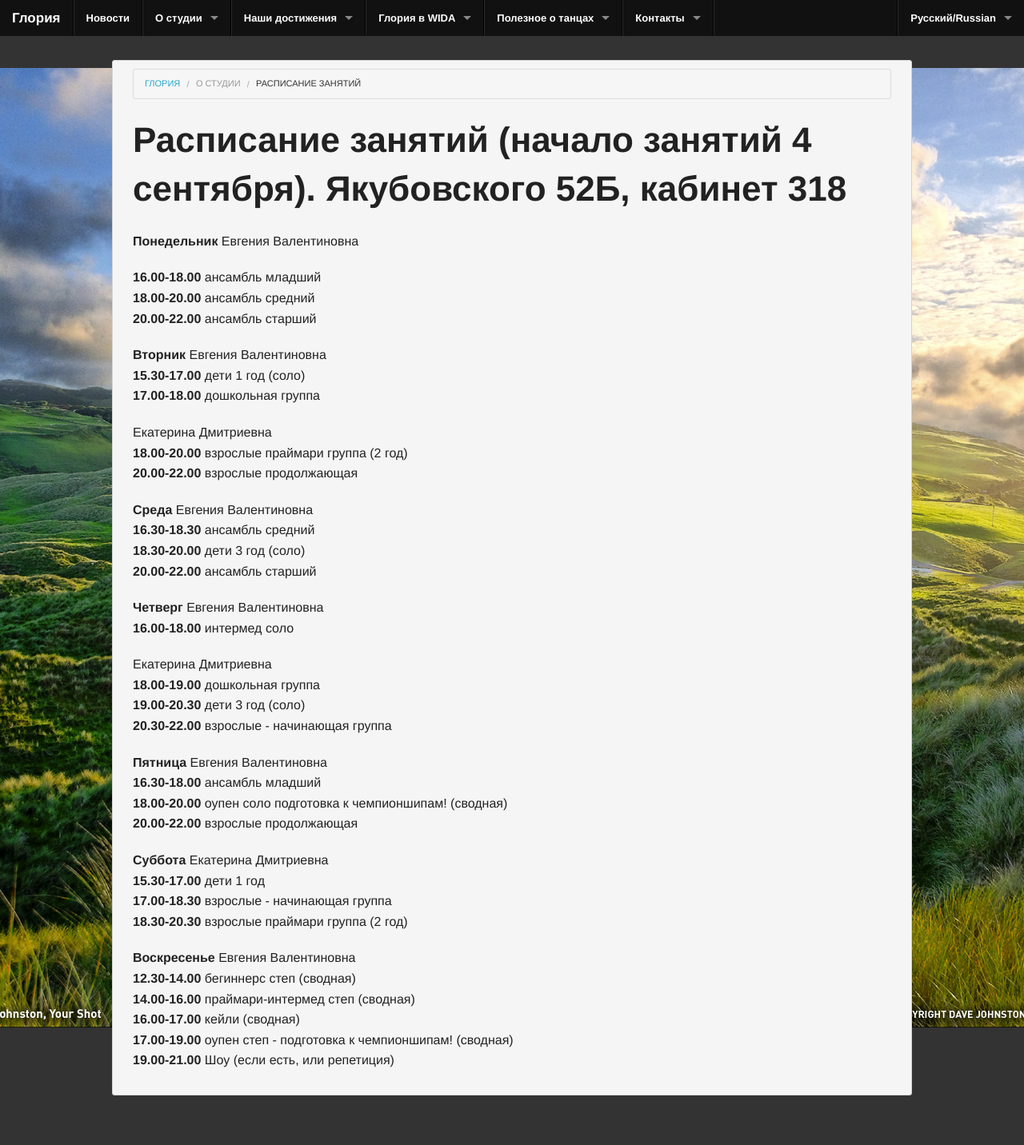
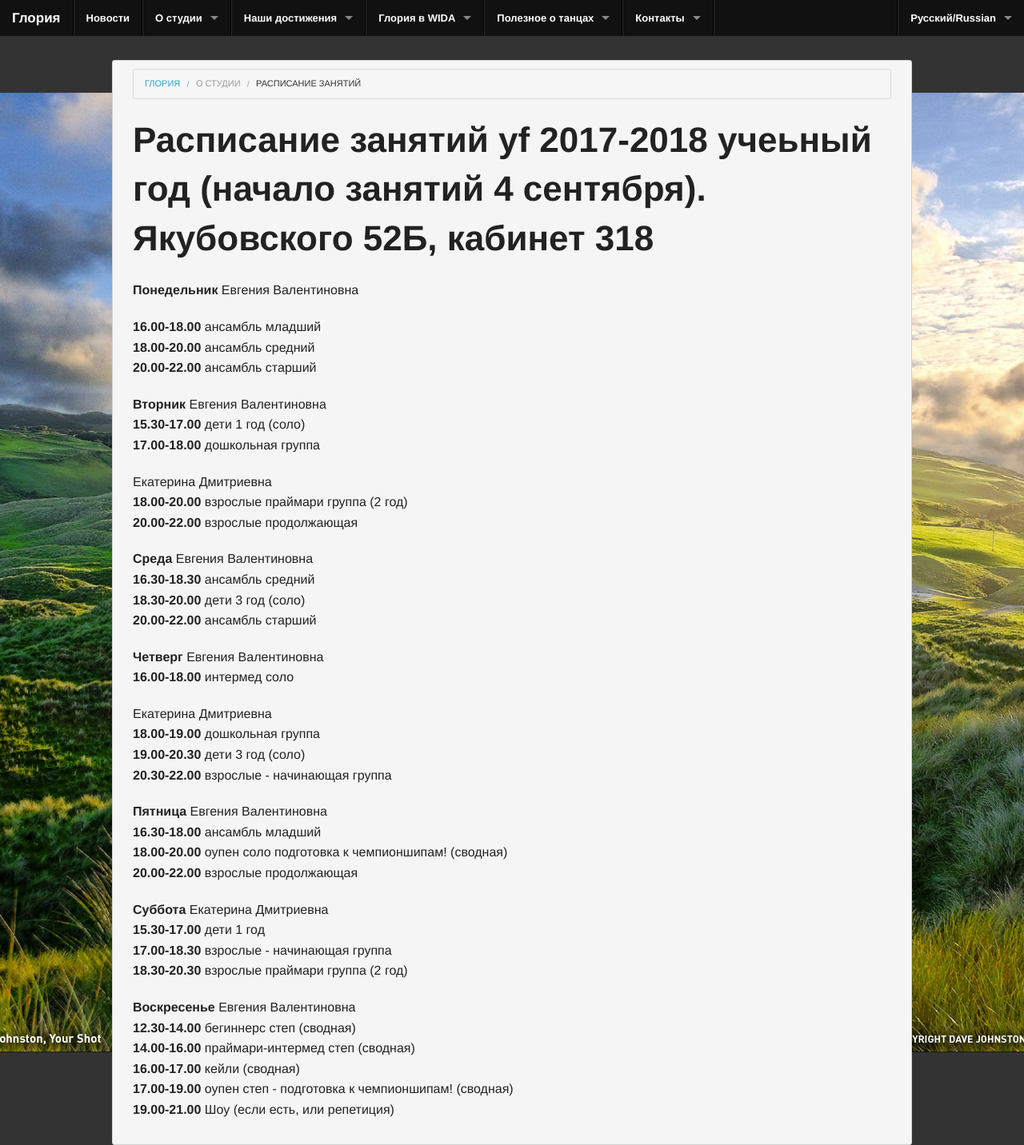
Before and after one commit to gloria-studio/gloria-studio.github.io, a Jekyll site: the page built from about/schedule/index.md, in a window 1280 px wide. Shown: the whole page at 80% size. Built offline with Jekyll 4.4.1, drawn with Linux system fonts in a browser that asks for light colours; before the commit the page ends 1370 px from its top, so only the background shows below that.

Commit message:
Update index.md

```diff
--- a/about/schedule/index.md
+++ b/about/schedule/index.md
@@ -14,7 +14,7 @@ published: true
 
 
 
-# Расписание занятий (начало занятий 4 сентября). Якубовского 52Б, кабинет 318
+# Расписание занятий yf 2017-2018 учеьный год (начало занятий 4 сентября). Якубовского 52Б, кабинет 318
 
 **Понедельник** Евгения Валентиновна
 
```
